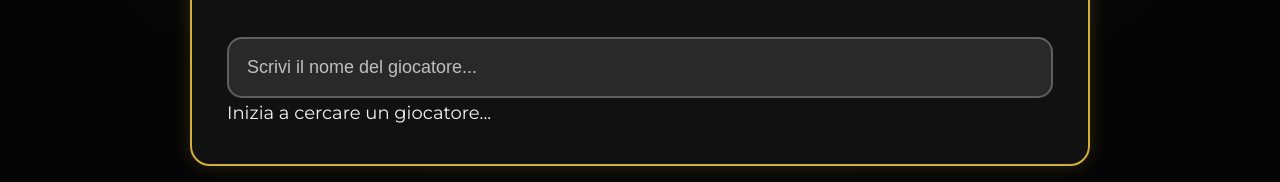
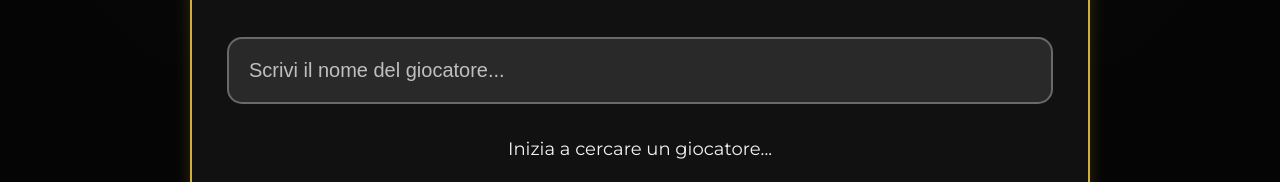
Before and after one commit to giovimilan2010-lab/Palermo-Mundial-Cup-Live, a plain HTML site: page ricercagiocatori.html in a window 1280 px wide. Shown: the part 528-710 px from the top of the page. Drawn offline with Linux system fonts and the light colour scheme.

Commit message:
Update ricercagiocatori.html

```diff
--- a/ricercagiocatori.html
+++ b/ricercagiocatori.html
@@ -36,14 +36,28 @@
 </h2>
 
 
+
 <input
 type="text"
 id="ricerca"
 placeholder="Scrivi il nome del giocatore..."
+style="
+width:100%;
+padding:20px;
+font-size:20px;
+border-radius:15px;
+border:2px solid rgba(255,255,255,0.3);
+background:rgba(255,255,255,0.10);
+color:white;
+box-sizing:border-box;
+margin-top:20px;
+outline:none;
+"
 >
 
 
-<div id="risultati">
+
+<div id="risultati" style="margin-top:30px;text-align:center;">
 
 <p>Inizia a cercare un giocatore...</p>
 
@@ -51,6 +65,7 @@ placeholder="Scrivi il nome del giocatore..."
 
 
 </section>
+
 
 
 
@@ -66,6 +81,7 @@ placeholder="Scrivi il nome del giocatore..."
 
 
 
+
 <footer>
 
 <p>Palermo Mundial Cup © 2026</p>
@@ -74,14 +90,18 @@ placeholder="Scrivi il nome del giocatore..."
 
 
 
+
 <script src="giocatori.js"></script>
+
 
 
 <script>
 
 
 const ricerca = document.getElementById("ricerca");
+
 const risultati = document.getElementById("risultati");
+
 
 
 ricerca.addEventListener("input", function(){
@@ -126,8 +146,8 @@ risultati.innerHTML = "";
 trovati.forEach(giocatore => {
 
 
+
 risultati.innerHTML += `
-
 
 <div class="risultato-giocatore">
 
@@ -149,8 +169,8 @@ ${giocatore.squadra}
 
 </div>
 
+`;
 
-`;
 
 
 });
```
